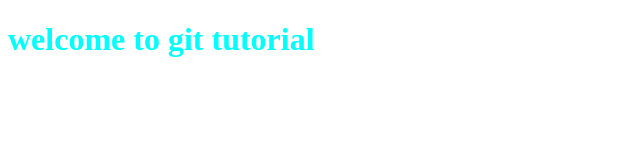
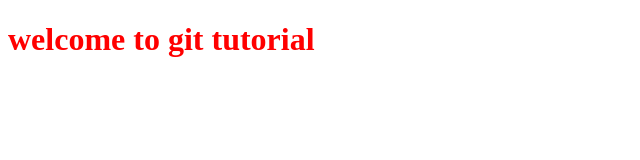
Before and after one commit to somu-14/git-tutorial, a plain HTML site: page index.html in a window 1280 px wide. Shown: the whole page, without its empty margins (0-640 px from the left). Drawn offline with Linux system fonts and the light colour scheme.

Commit message:
color red added

```diff
--- a/index.html
+++ b/index.html
@@ -7,6 +7,6 @@
     <title>Document</title>
   </head>
   <body>
-    <h1 style="color: aqua">welcome to git tutorial</h1>
+    <h1 style="color: rgb(255, 0, 0)">welcome to git tutorial</h1>
   </body>
 </html>
```
